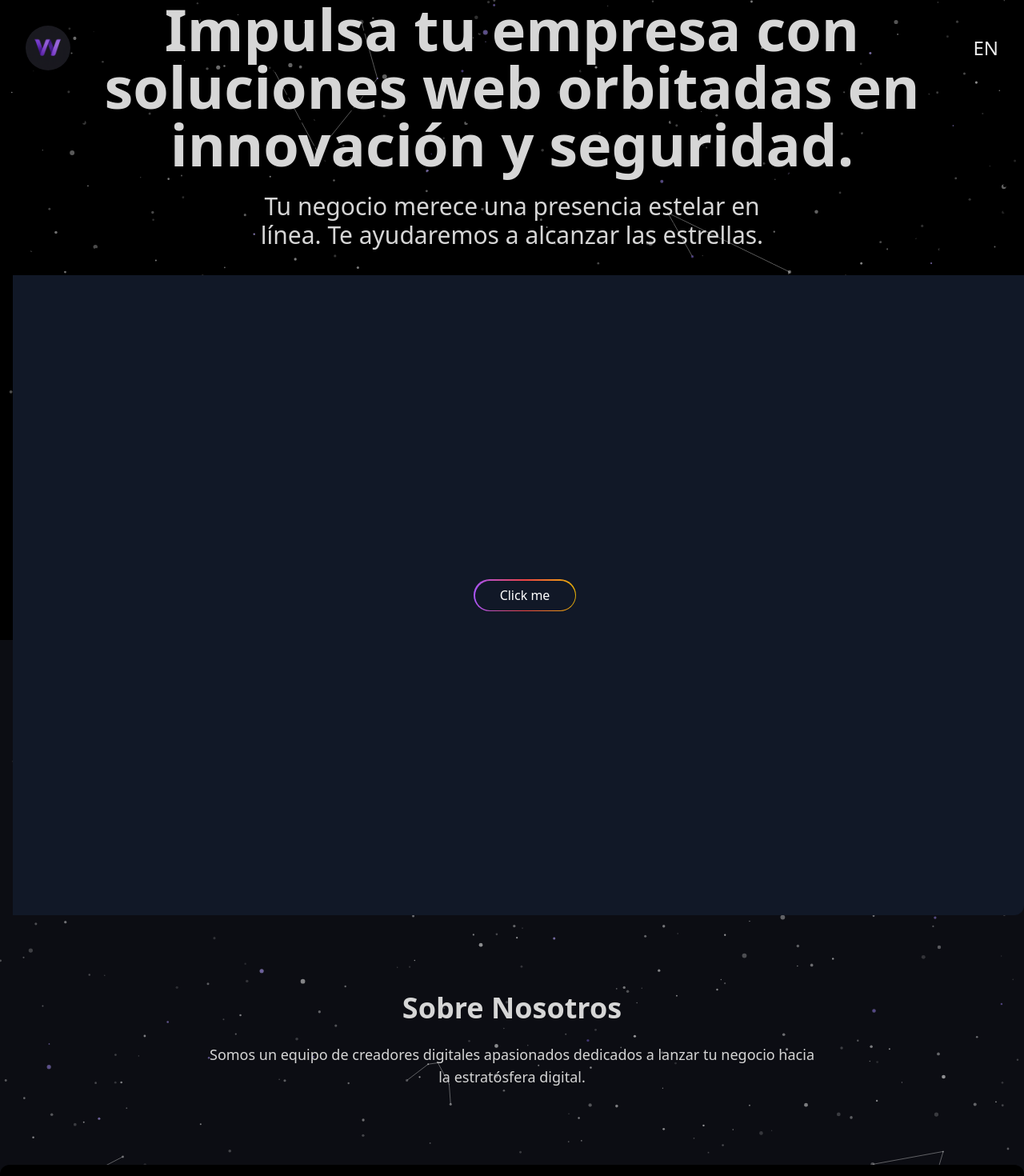
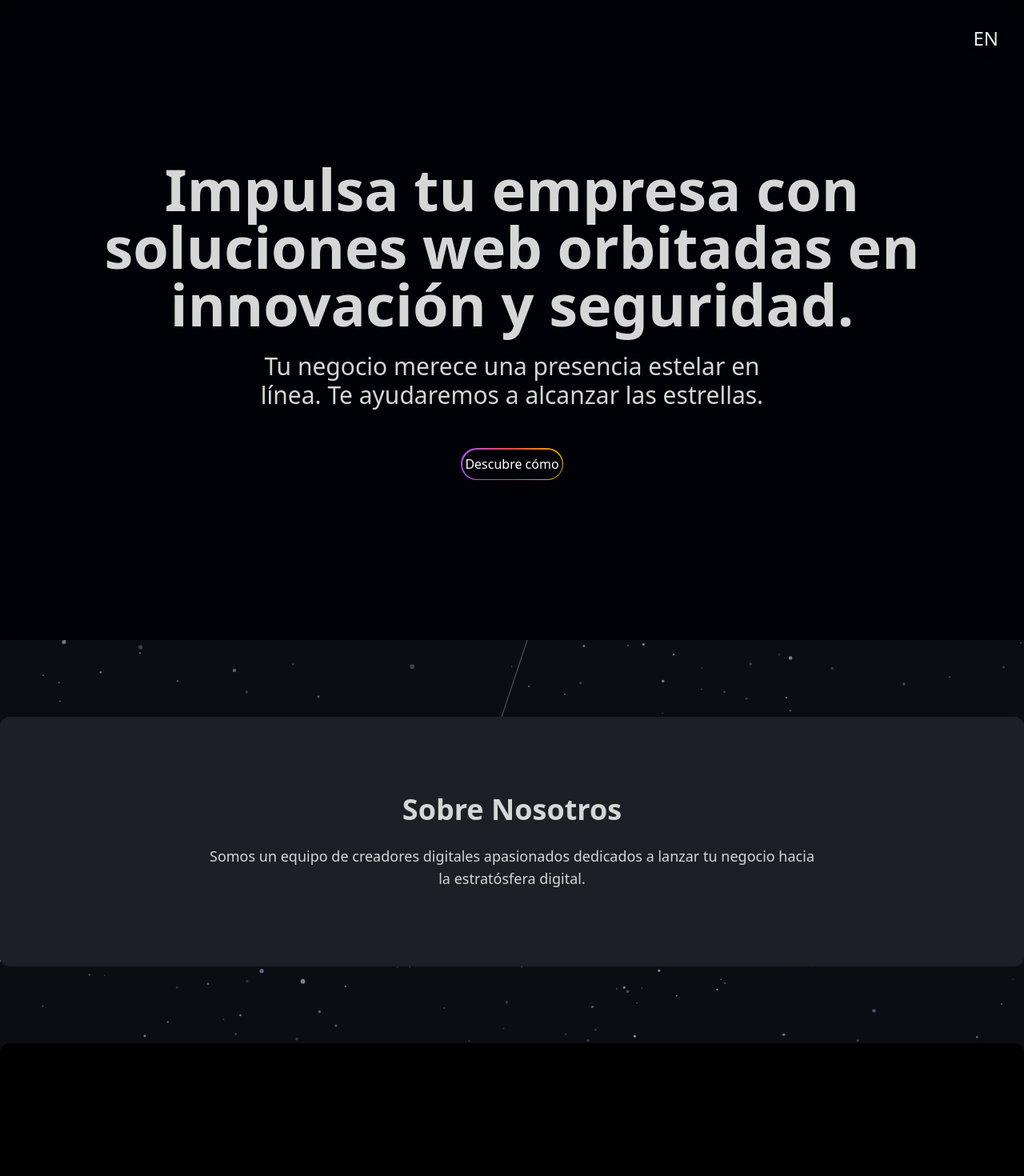
Before and after one commit to juanasaavedra/weavion, a React (Vite) app: page / in a window 1280 px wide. Shown: the top 1470 px of the page at 80% size. Built offline with nearby package versions, Linux system fonts and the light colour scheme.

Commit message:
ola mamochito

```diff
--- a/src/App.jsx
+++ b/src/App.jsx
@@ -1,3 +1,4 @@
+// src/App.jsx
 import React from 'react';
 import { Link } from 'react-router-dom';
 import { useTranslation } from 'react-i18next';
@@ -24,23 +25,18 @@ export default function App() {
 }
 
 function Header() {
-  const { t, i18n } = useTranslation();
+  const { i18n } = useTranslation();
   const toggleLang = () =>
     i18n.changeLanguage(i18n.language === 'es' ? 'en' : 'es');
 
   return (
-    <div className="fixed top-8 inset-x-0 z-50 flex items-center justify-between px-8">
-      <Link to="">
-        <img src={logo} alt="Logo" className="w-14 h-14 rounded-full" />
-      </Link>
-      <div className="flex items-center gap-6">
+    <div className="fixed top-8 inset-x-0 z-50 flex justify-end px-8">
       <button
         onClick={toggleLang}
-          className="btn text-lg md:text-2xl shadow-md active:shadow-lg"
+        className="btn rounded-full text-lg md:text-2xl shadow-md active:shadow-lg"
       >
         {i18n.language === 'es' ? 'EN' : 'ES'}
       </button>
-      </div>
     </div>
   );
 }
@@ -74,14 +70,20 @@ function Landing() {
   return (
     <>
       {/* Hero Section */}
-      <section className="min-h-screen flex flex-col items-center justify-center px-4 text-center rounded-xl overflow-hidden">
+      <section
+        className="min-h-screen flex flex-col items-center justify-center px-4 text-center rounded-xl overflow-hidden"
+        style={{ backgroundColor: '#010207' }}
+      >
         <motion.h1
           initial={{ opacity: 0, y: 60 }}
           animate={{ opacity: 1, y: 0 }}
           transition={{ duration: 0.8 }}
           className="text-5xl md:text-7xl font-bold text-[#D6D6D6] mb-6"
         >
-          {t('hero.title', 'Take your company to space and beyond')}
+          {t(
+            'hero.title',
+            'Take your company to space and beyond'
+          )}
         </motion.h1>
         <motion.p
           initial={{ opacity: 0, y: 60 }}
@@ -95,20 +97,22 @@ function Landing() {
           )}
         </motion.p>
 
-        <div className="mx-auto flex h-screen w-screen items-center justify-center bg-gray-900">
+        {/* Botón integrado justo debajo del texto */}
         <button
           type="button"
-            className="transition group flex h-10 w-32 items-center justify-center rounded-full bg-gradient-to-r from-purple-500 via-red-500 to-yellow-500 p-[1.5px] text-white duration-300 hover:bg-gradient-to-l hover:shadow-2xl hover:shadow-purple-600/30"
+          className="transition group mt-4 flex h-10 w-32 items-center justify-center rounded-full bg-gradient-to-r from-purple-500 via-red-500 to-yellow-500 p-[1.5px] text-white duration-300 hover:bg-gradient-to-l hover:shadow-2xl hover:shadow-purple-600/30"
         >
-            <div className="flex h-full w-full items-center justify-center rounded-full bg-gray-900 transition duration-300 ease-in-out group-hover:bg-gradient-to-br group-hover:from-gray-700 group-hover:to-gray-900">
-              Click me
+          <div className="flex h-full w-full items-center justify-center rounded-full bg-[#010207] transition duration-300 ease-in-out group-hover:bg-gradient-to-br group-hover:from-gray-700 group-hover:to-gray-900">
+            {t('hero.cta', 'Descúbrelo')}
           </div>
         </button>
-        </div>
       </section>
 
+      {/* Spacer */}
+      <div className="h-12 md:h-24" />
+
       {/* About Us Section */}
-      <section className="py-24 px-4 rounded-xl overflow-hidden">
+      <section className="py-24 px-4 rounded-xl overflow-hidden bg-[var(--color-slate)]">
         <h2 className="text-4xl font-bold text-center text-[#D6D6D6] mb-6">
           {t('about.title', 'About Us')}
         </h2>
@@ -120,15 +124,24 @@ function Landing() {
         </p>
       </section>
 
+      {/* Spacer */}
+      <div className="h-12 md:h-24" />
+
       {/* Stats Section */}
       <section className="py-24 px-4 bg-black rounded-xl overflow-hidden">
         <StatsSection />
       </section>
 
+      {/* Spacer */}
+      <div className="h-12 md:h-24" />
+
       {/* Process Section */}
       <section className="py-24 px-4 bg-black rounded-xl overflow-hidden">
         <ProcessTimeline />
       </section>
+
+      {/* Spacer */}
+      <div className="h-12 md:h-24" />
 
       {/* Contact Section */}
       <section className="py-24 px-4 bg-black rounded-xl overflow-hidden">
```
Lines whose indentation alone changed are shown as unchanged.
